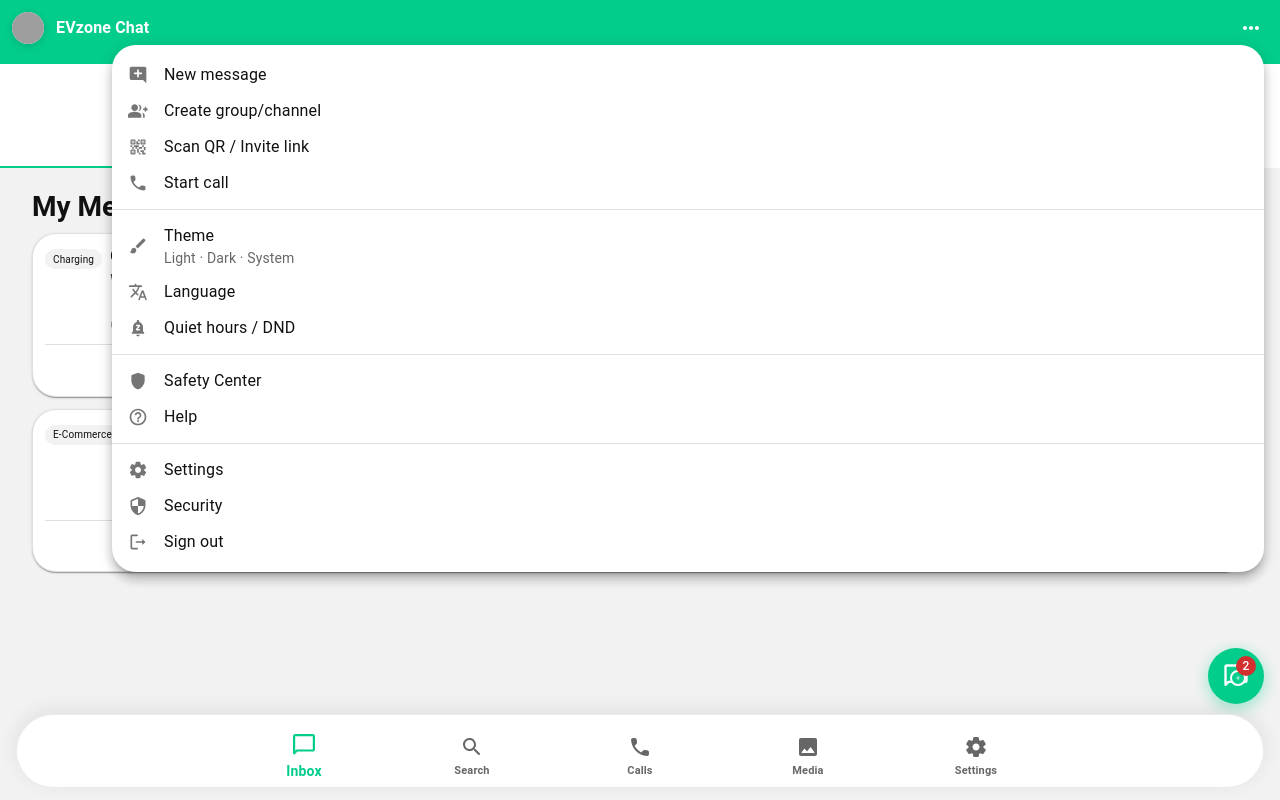
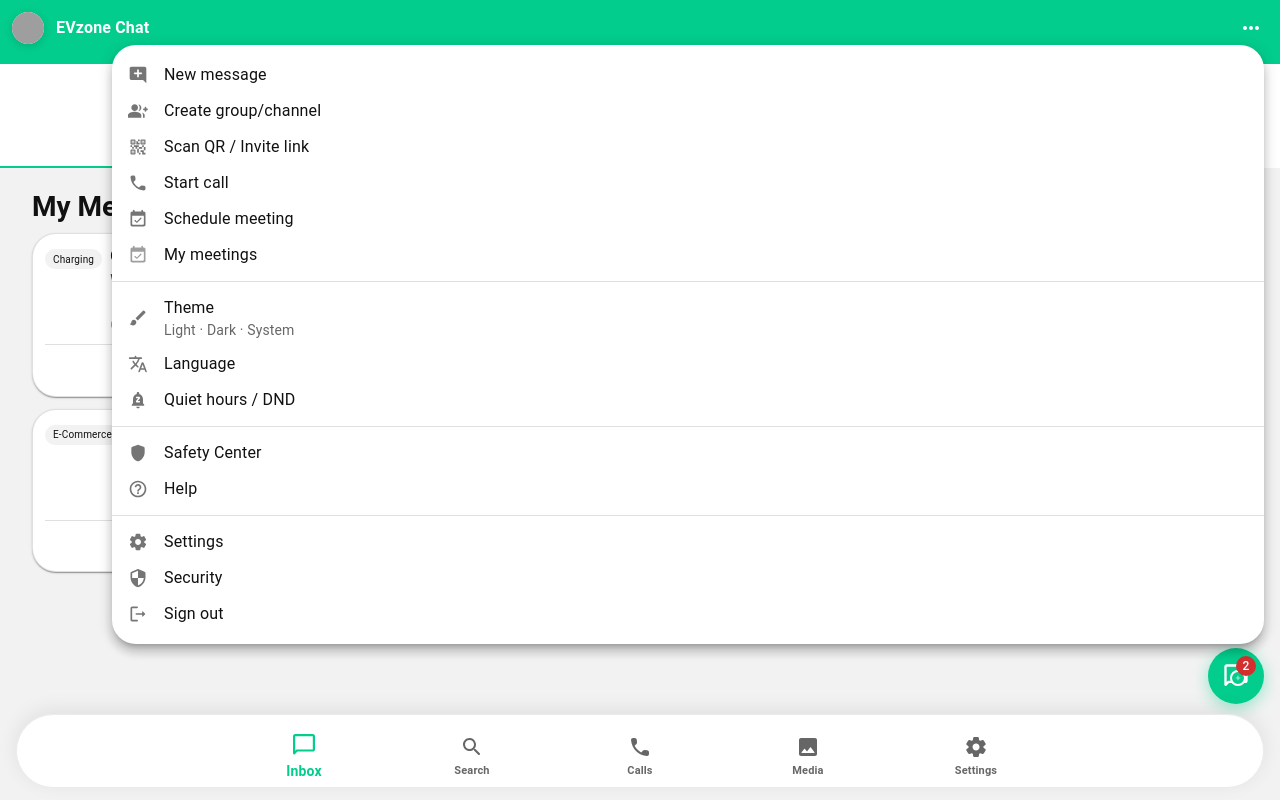
Before and after one commit to Bravos-hub/EVzoneChat, a React (Create React App) app: page /meetings in a window 1280 px wide. Both pictures are taken after a click on the button 1251 px from the left and 28 px from the top of the page. Built offline with nearby package versions, Linux system fonts and the light colour scheme; grey boxes are pictures that could not be loaded.

Commit message:
whatsapp

```diff
--- a/src/pages/user/U10-29.jsx
+++ b/src/pages/user/U10-29.jsx
@@ -30,6 +30,7 @@
 import SecurityRoundedIcon from "@mui/icons-material/SecurityRounded";
 import PersonRoundedIcon from "@mui/icons-material/PersonRounded";
 import ChevronRightRoundedIcon from "@mui/icons-material/ChevronRightRounded";
+import EventAvailableRoundedIcon from "@mui/icons-material/EventAvailableRounded";
 
 const EV = { green: "#03cd8c", orange: "#f77f00", grey: "#a6a6a6", light: "#f2f2f2" };
 
@@ -110,12 +111,34 @@
               <ListItem
                 button
                 onClick={() => onNavigate?.('/profile')}
-                sx={{ borderRadius: '0 0 8px 8px' }}
               >
                 <ListItemIcon>
                   <PersonRoundedIcon sx={{ color: 'text.primary' }} />
                 </ListItemIcon>
                 <ListItemText primary="Profile" secondary="Edit your profile" sx={{ color: 'text.primary' }} />
+                <ChevronRightRoundedIcon sx={{ color: 'text.secondary' }} />
+              </ListItem>
+              <Divider />
+              <ListItem
+                button
+                onClick={() => onNavigate?.('/meetings/book')}
+              >
+                <ListItemIcon>
+                  <EventAvailableRoundedIcon sx={{ color: 'text.primary' }} />
+                </ListItemIcon>
+                <ListItemText primary="Schedule meeting" secondary="Create a new meeting" sx={{ color: 'text.primary' }} />
+                <ChevronRightRoundedIcon sx={{ color: 'text.secondary' }} />
+              </ListItem>
+              <Divider />
+              <ListItem
+                button
+                onClick={() => onNavigate?.('/meetings')}
+                sx={{ borderRadius: '0 0 8px 8px' }}
+              >
+                <ListItemIcon>
+                  <EventAvailableRoundedIcon sx={{ color: 'text.primary', opacity: 0.7 }} />
+                </ListItemIcon>
+                <ListItemText primary="My meetings" secondary="View all meetings" sx={{ color: 'text.primary' }} />
                 <ChevronRightRoundedIcon sx={{ color: 'text.secondary' }} />
               </ListItem>
             </List>
--- a/src/shell/EVZUserMobileShell.jsx
+++ b/src/shell/EVZUserMobileShell.jsx
@@ -39,6 +39,7 @@
 import SecurityRoundedIcon from "@mui/icons-material/SecurityRounded";
 import HelpOutlineRoundedIcon from "@mui/icons-material/HelpOutlineRounded";
 import LogoutRoundedIcon from "@mui/icons-material/LogoutRounded";
+import EventAvailableRoundedIcon from "@mui/icons-material/EventAvailableRounded";
 
 const EV = { green: "#03cd8c", orange: "#f77f00", grey: "#a6a6a6", light: "#f2f2f2" };
 
@@ -227,6 +228,14 @@
         <MenuItem onClick={()=>go('/call')}>
           <ListItemIcon><CallRoundedIcon fontSize="small"/></ListItemIcon>
           <ListItemText primary="Start call" />
+        </MenuItem>
+        <MenuItem onClick={()=>go('/meetings/book')}>
+          <ListItemIcon><EventAvailableRoundedIcon fontSize="small"/></ListItemIcon>
+          <ListItemText primary="Schedule meeting" />
+        </MenuItem>
+        <MenuItem onClick={()=>go('/meetings')}>
+          <ListItemIcon><EventAvailableRoundedIcon fontSize="small" sx={{ opacity: 0.7 }}/></ListItemIcon>
+          <ListItemText primary="My meetings" />
         </MenuItem>
         <Divider sx={{ my: 0.5 }} />
         {/* Personalization */}
```
